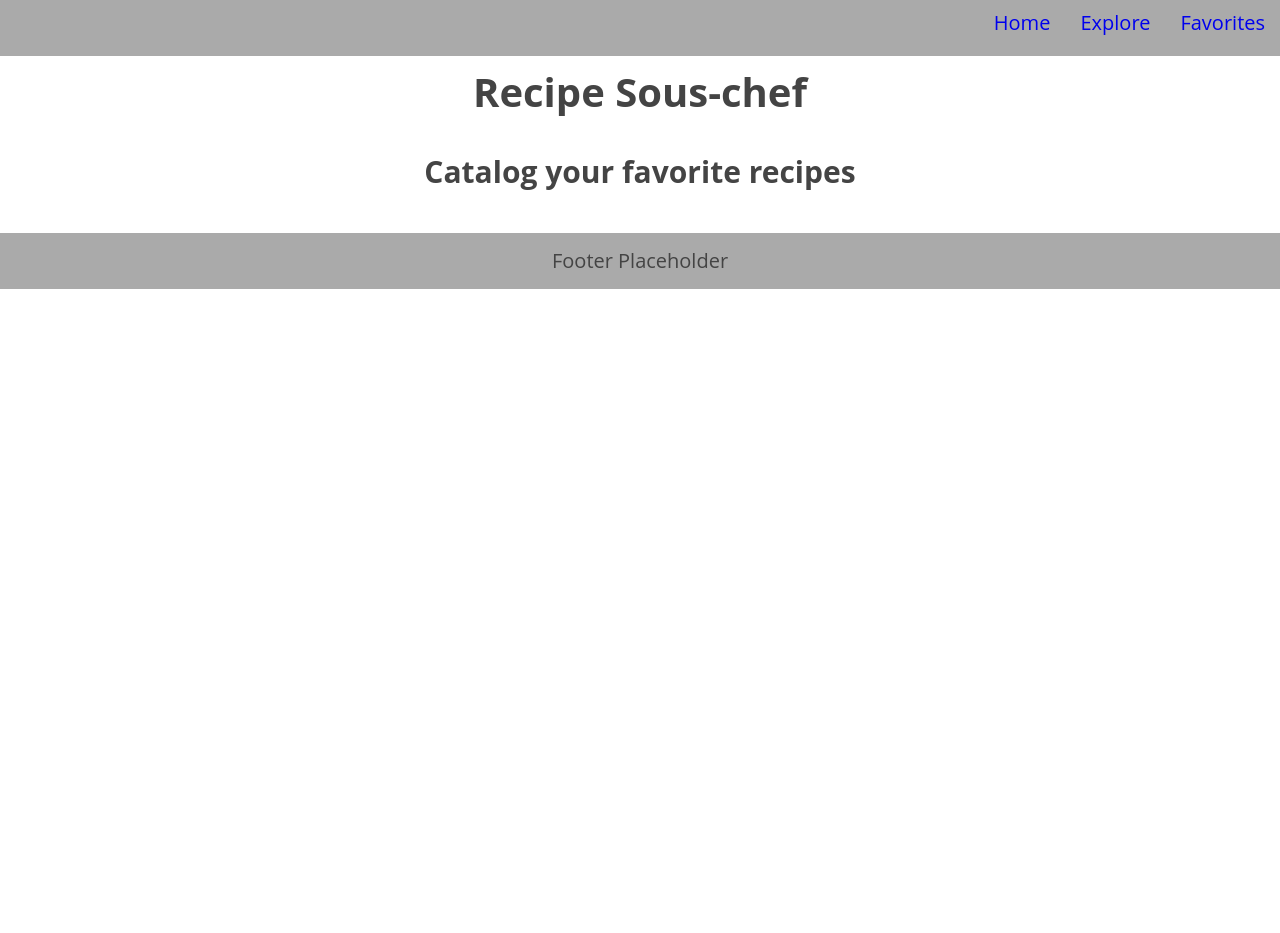
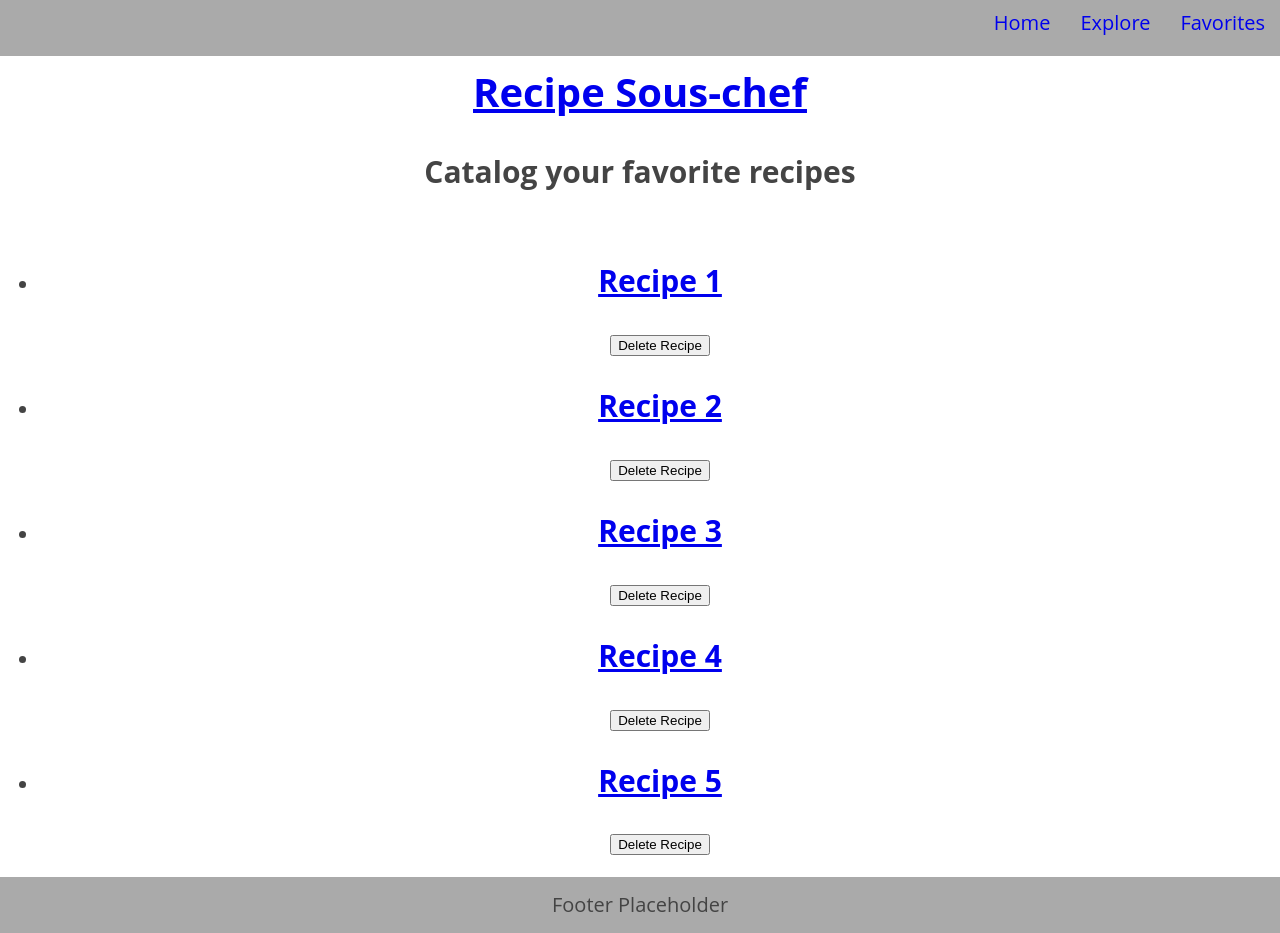
Before and after one commit to jmendolawong/recipe-client, a React (Create React App) app: page /favorites/1 in a window 1280 px wide. Before the commit the page ends 800 px from the top, so only its background shows below. Built offline with nearby package versions, Linux system fonts and the light colour scheme.

Commit message:
Link issues

```diff
--- a/src/App.js
+++ b/src/App.js
@@ -1,5 +1,5 @@
 import React, { Component } from 'react'
-import { Route, Switch } from 'react-router-dom'
+import { Route, Switch, Link } from 'react-router-dom'
 
 import HomePage from './routes/HomePage'
 import ExplorePage from './routes/ExplorePage'
@@ -59,7 +59,9 @@ export default class App extends Component {
           </nav>
 
           <header role="banner">
-            <h1>Recipe Sous-chef</h1>
+            <Link to='/'>
+              <h1>Recipe Sous-chef</h1>
+            </Link>
             <h2>Catalog your favorite recipes</h2>
           </header>
 
@@ -73,9 +75,9 @@ export default class App extends Component {
                 component={ExplorePage} />
               <Route
                 path='/favorites'
-                comoponent={FavoritesList} />
+                component={FavoritesList} />
               <Route
-                path='/favorites/:recipeId'
+                path='/favorites/:id'
                 component={Recipe} />
               <Route component={NotFound} />
             </Switch>
--- a/src/STORE.js
+++ b/src/STORE.js
@@ -1,22 +1,22 @@
 export default [
   {
-    "id": "1", "name": "Recipe 1", "ingredients": ["apple", "pear", "banana"],
+    "id": 1, "name": "Recipe 1", "ingredients": ["apple", "pear", "banana"],
     "instructions": ["Step 1", "Step 2", "Step 3"]
   },
   {
-    "id": "2", "name": "Recipe 2", "ingredients": ["granola", "milk", "flour"],
+    "id": 2, "name": "Recipe 2", "ingredients": ["granola", "milk", "flour"],
     "instructions": ["Step 2.1", "Step 2.2", "Step 2.3"]
   },
   {
-    "id": "3", "name": "Recipe 3", "ingredients": ["tea", "coffee", "sugar"],
+    "id": 3, "name": "Recipe 3", "ingredients": ["tea", "coffee", "sugar"],
     "instructions": ["Step 3.1", "Step 3.2", "Step 3.3"]
   },
   {
-    "id": "4", "name": "Recipe 4", "ingredients": ["honey", "almond", "butter"],
+    "id": 4, "name": "Recipe 4", "ingredients": ["honey", "almond", "butter"],
     "instructions": ["Step 4.1", "Step 4.2", "Step 4.3"]
   },
   {
-    "id": "5", "name": "Recipe 5", "ingredients": ["peas", "carrots", "broccoli"],
+    "id": 5, "name": "Recipe 5", "ingredients": ["peas", "carrots", "broccoli"],
     "instructions": ["Step 5.1", "Step 5.2", "Step 5.3"]
   },
 ]
--- a/src/components/FavoriteItem.js
+++ b/src/components/FavoriteItem.js
@@ -1,6 +1,7 @@
-import React, { Component } from 'react';
-import { Link } from 'react-router-dom';
+import React, { Component } from 'react'
+import { Link } from 'react-router-dom'
 import RecipeContext from '../RecipeContext'
+import PropTypes from 'prop-types'
 
 function deleteRecipe(recipeId, callback) {
 
@@ -10,28 +11,27 @@ export default class FavoriteItem extends Component {
   static contextType = RecipeContext;
 
   render() {
-    const { recipeId } = this.props.id
 
     return (
       <div className='favoriteItem'>
-        <li>
-          <Link to={`/favorites/${recipeId}`}>
+        <li key={this.props.id}>
+          <Link to={`/favorites/${this.props.id}`}>
             <h2>{this.props.name}</h2>
           </Link>
-          <button className='editRecipe'>
-            Edit
-            </button>
           <button
             className='deleteRecipe'
             onClick={() => {
-              deleteRecipe(recipeId, this.context.deleteRecipe)
-              this.props.history.push('/')
+              deleteRecipe(this.props.id, this.context.deleteRecipe)
             }}>
             Delete Recipe
           </button>
-
         </li>
       </div>
     );
   }
 }
+
+FavoriteItem.propTypes = {
+  id: PropTypes.number,
+  name: PropTypes.string
+}
--- a/src/routes/FavoritesPage.js
+++ b/src/routes/FavoritesPage.js
@@ -12,11 +12,11 @@ export default class FavoritesList extends Component {
     return (
       <div className='FavoriteList'>
         <ul className='favorite_list'>
-          {recipes.map((recipe, key) =>
-            <FavoriteItem {...recipe} key={key} />
+          {recipes.map(recipe =>
+            <FavoriteItem {...recipe} key={recipe.id} />
           )}
         </ul>
       </div>
-    )
+    );
   }
 }
--- a/src/routes/NotFoundPage.js
+++ b/src/routes/NotFoundPage.js
@@ -5,7 +5,7 @@ export default function NotFoundPage() {
 
   return (
     <div className='not_found'>
-      <h2>Erorr: you've stumbled on lost page</h2>
+      <h2>Erorr: you've stumbled on a lost page</h2>
     </div>
   )
 
--- a/src/routes/RecipePage.js
+++ b/src/routes/RecipePage.js
@@ -13,10 +13,11 @@ function findRecipe(recipes = [], recipeId) {
 
 export default class Recipe extends Component {
   render() {
+    const { recipes } = this.context
+    const recipeId  = this.props.match.params.id
+    const thisRecipe = findRecipe(recipes, recipeId)
+    console.log(recipeId)
 
-    const { recipes } = this.context
-    const { recipeId } = this.props.match.params
-    const thisRecipe = findRecipe(recipes, recipeId)
 
     const ingredients = thisRecipe.ingredients
       .map((ingredient, key) =>
```
